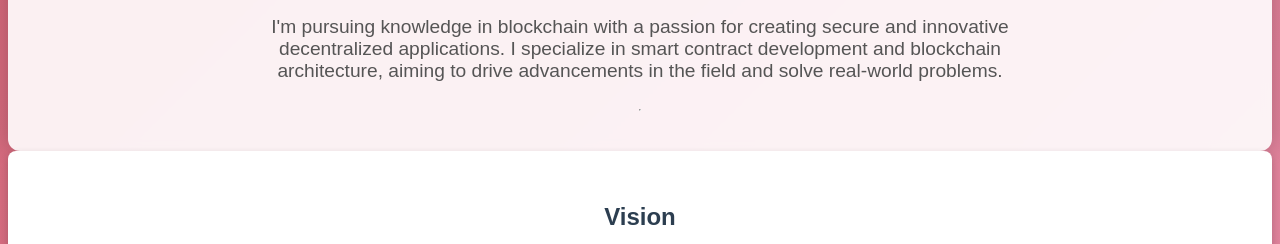
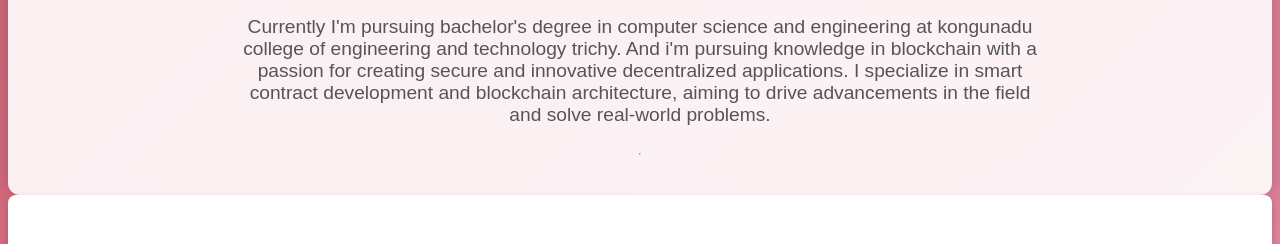
Before and after one commit to Srinath22082005/Srinath-S, a plain HTML site: page index.html in a window 1280 px wide. Shown: the part 534-778 px from the top of the page. Drawn offline with Linux system fonts and the light colour scheme.

Commit message:
Update index.html

```diff
--- a/index.html
+++ b/index.html
@@ -26,7 +26,7 @@
             <img src="Profile.png" alt="Profile Picture" class="profile-picture">
             <div class="about-text">
                 <h3 class="name fadeIn">Hi, I’m Srinath</h3>
-                <p class="fadeIn">I'm pursuing knowledge in blockchain with a passion for creating secure and innovative decentralized applications. I specialize in smart contract development and blockchain architecture, aiming to drive advancements in the field and solve real-world problems.</p>
+                <p class="fadeIn">Currently I'm pursuing bachelor's degree in computer science and engineering at kongunadu college of engineering and technology trichy. And i'm pursuing knowledge in blockchain with a passion for creating secure and innovative decentralized applications. I specialize in smart contract development and blockchain architecture, aiming to drive advancements in the field and solve real-world problems.</p>
             </div>
         </div>
         <hr>
```
